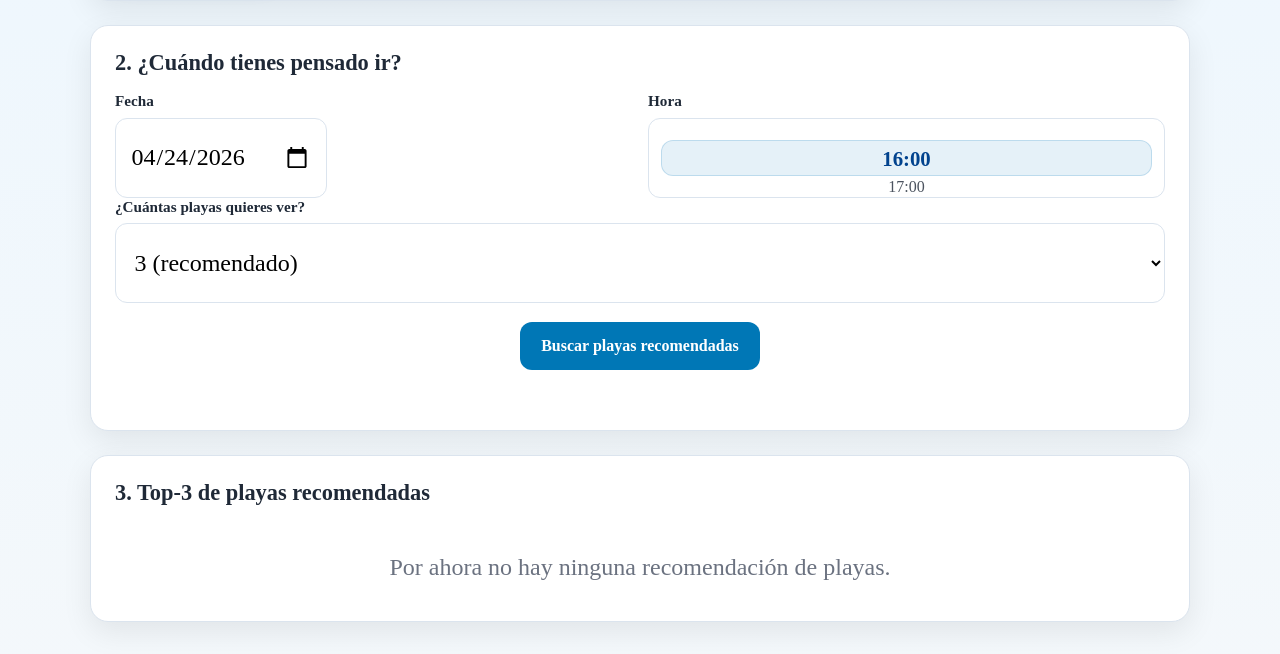
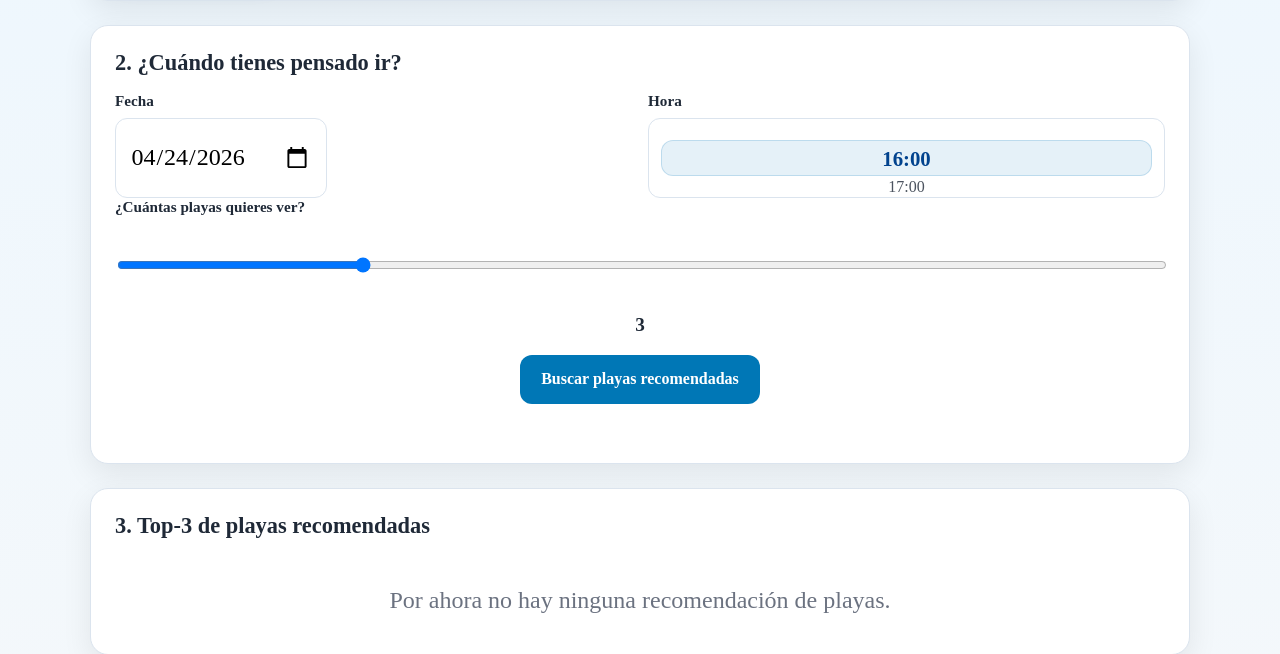
Before and after one commit to psTeamPlaya/playa_project, a FastAPI app: page / in a window 1280 px wide. Shown: the part 645-1299 px from the top of the page. Run offline with FastAPI, Linux system fonts and the light colour scheme; some web fonts are replaced.

Commit message:
HU06 modified

```diff
--- a/frontend/static/css/styles.css
+++ b/frontend/static/css/styles.css
@@ -539,3 +539,13 @@
     .hidden {
        display: none;
     }
+
+    #cantidad {
+        width: 100%;
+    }
+
+    #cantidadValor {
+        text-align: center;
+        font-weight: bold;
+        font-size: 1.2rem;
+    }
--- a/frontend/static/js/main.js
+++ b/frontend/static/js/main.js
@@ -13,6 +13,9 @@ const cantidadSelect = document.getElementById("cantidad");
 let hourOptions = [];
 let actividadSeleccionada = "";
 let horaSeleccionada = "";
+
+const cantidadInput = document.getElementById("cantidad");
+const cantidadValor = document.getElementById("cantidadValor");
 
 // =========================================================
 // UTILIDADES DE FECHA Y HORA
@@ -326,6 +329,10 @@ fechaInput.addEventListener("change", () => {
     statusEl.textContent = "";
 });
 
+cantidadInput.addEventListener("input", () => {
+    cantidadValor.textContent = cantidadInput.value;
+});
+
 // =========================================================
 // BÚSQUEDA
 // =========================================================
@@ -572,3 +579,4 @@ configurarFechaPorDefecto();
 actualizarHorasDisponibles();
 configurarHoraPorDefecto();
 loadCurrentUser();
+cantidadValor.textContent = cantidadInput.value;
--- a/frontend/templates/index.html
+++ b/frontend/templates/index.html
@@ -100,11 +100,10 @@
         </div>
         <div class="field">
           <label for="cantidad">¿Cuántas playas quieres ver?</label>
-          <select id="cantidad">
-            <option value="3" selected>3 (recomendado)</option>
-            <option value="5">5</option>
-            <option value="10">10</option>
-          </select>
+
+          <input type="range" id="cantidad" min="1" max="10" value="3">
+
+          <div id="cantidadValor">3</div>
         </div>
       </div>
       <div class="actions">
```
